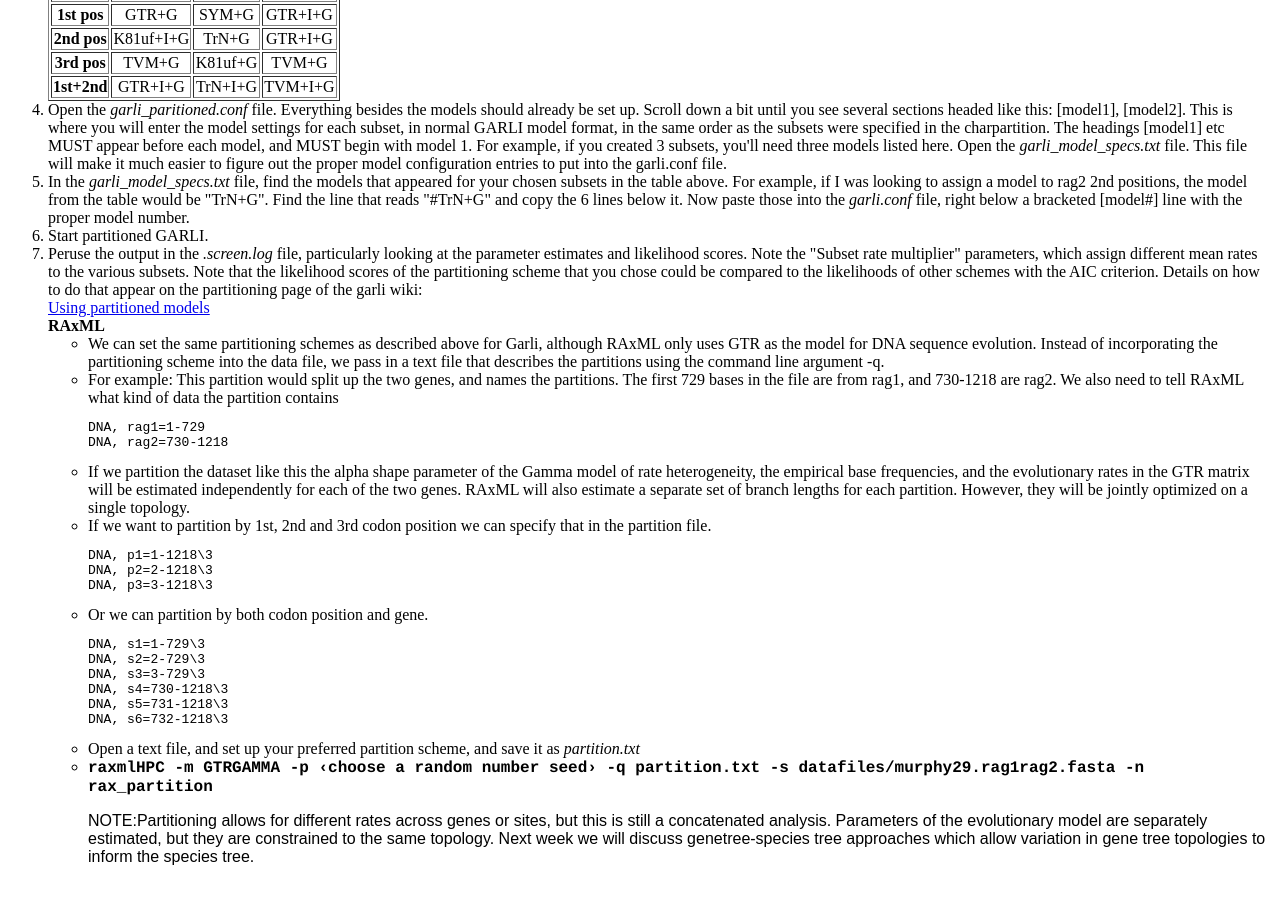
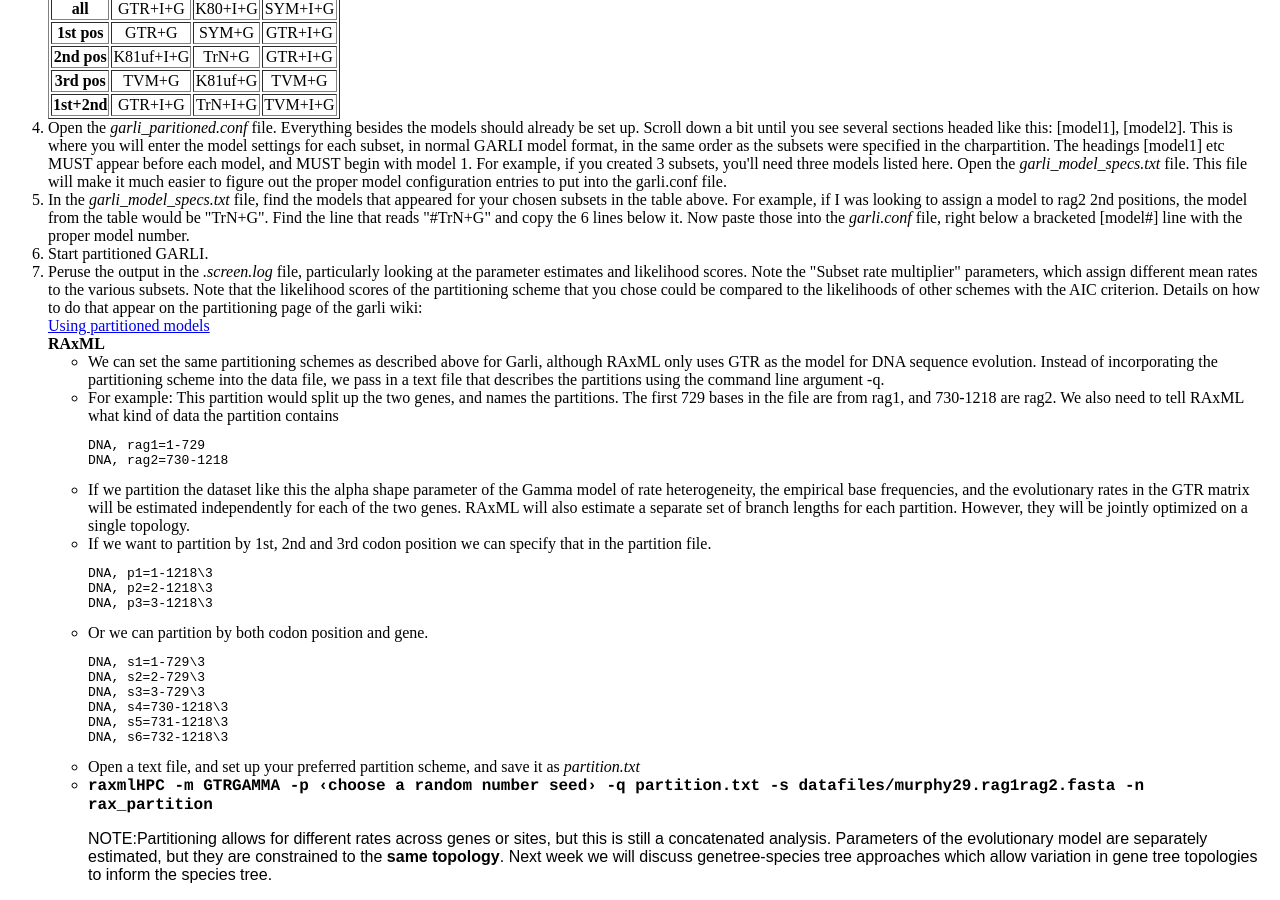
Before and after one commit to McTavishLab/mctavishlab.github.io, a Jekyll site: the page MLsearchLab.html, which Jekyll copies as it is, in a window 1280 px wide and 900 px high, scrolled down 7592 px. Built offline with Jekyll 4.4.1, drawn with Linux system fonts in a browser that asks for light colours; some of the changed text lies outside the part shown.

```diff
--- a/MLsearchLab.html
+++ b/MLsearchLab.html
@@ -287,7 +287,7 @@ To read the file into PAUP*, type "<span class="command">gettrees file=garli_run
 Using 'mode=7' will keep your tree from Garli in memory as well.
 To read the file into PAUP*, type "<span class="command">gettrees unrooted mode=7 file=RAxML_bestTree.rax01</span>".)
 
-</li><li> Set your model of evolution to GTR+I+G in PAUP by running "<span class="command">lsc/nst=6 rmat=estimate basefreq=empirical shape=estimate rates=gamma pinv=est</span>"
+</li><li> Set your model of evolution to GTR+I+G in PAUP by running "<span class="command">lset nst=6 rmat=estimate basefreq=empirical shape=estimate rates=gamma pinv=est</span>"
 
 </li><li>In PAUP*, score your two trees by running "<span class="command">lscore</span>".
 
@@ -581,7 +581,7 @@ DNA, s6=732-1218\3
 <!--TODO fact check and explain better-->
 </li>
 <p>NOTE:Partitioning allows for different rates across genes or sites, but this is still a concatenated analysis.
-Parameters of the evolutionary model are separately estimated, but they are constrained to the same topology.
+Parameters of the evolutionary model are separately estimated, but they are constrained to the <b>same topology</b>.
 Next week we will discuss genetree-species tree approaches which allow variation in gene tree topologies to inform the species tree. </p>
 </ul>
 
```
Also changed, not shown: other parts of MLsearchLab.html (+1 -1 lines), 1 other file.
